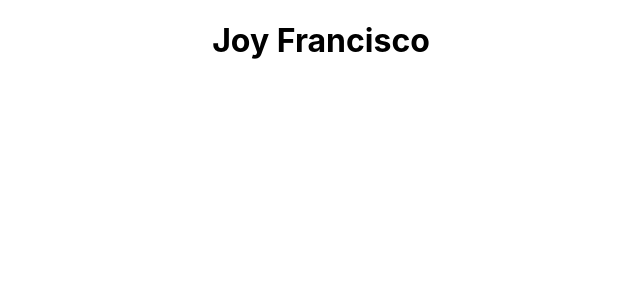
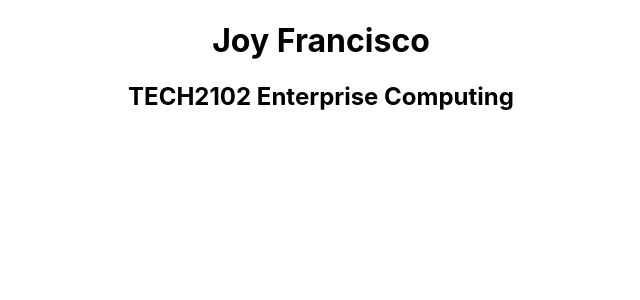
Before and after one commit to gjoyfrancisco/assignment2, a React (Create React App) app: page / in a window 1280 px wide. Shown: the top 300 px of the page, without its empty margins (319-959 px from the left). Built offline with nearby package versions, Linux system fonts and the light colour scheme.

Commit message:
Added the course name on the page

```diff
--- a/src/App.js
+++ b/src/App.js
@@ -4,6 +4,7 @@ function App() {
   return (
     <div className="App">
       <h1>Joy Francisco</h1>
+      <h2>TECH2102 Enterprise Computing</h2>
     </div>
   );
 }
```
